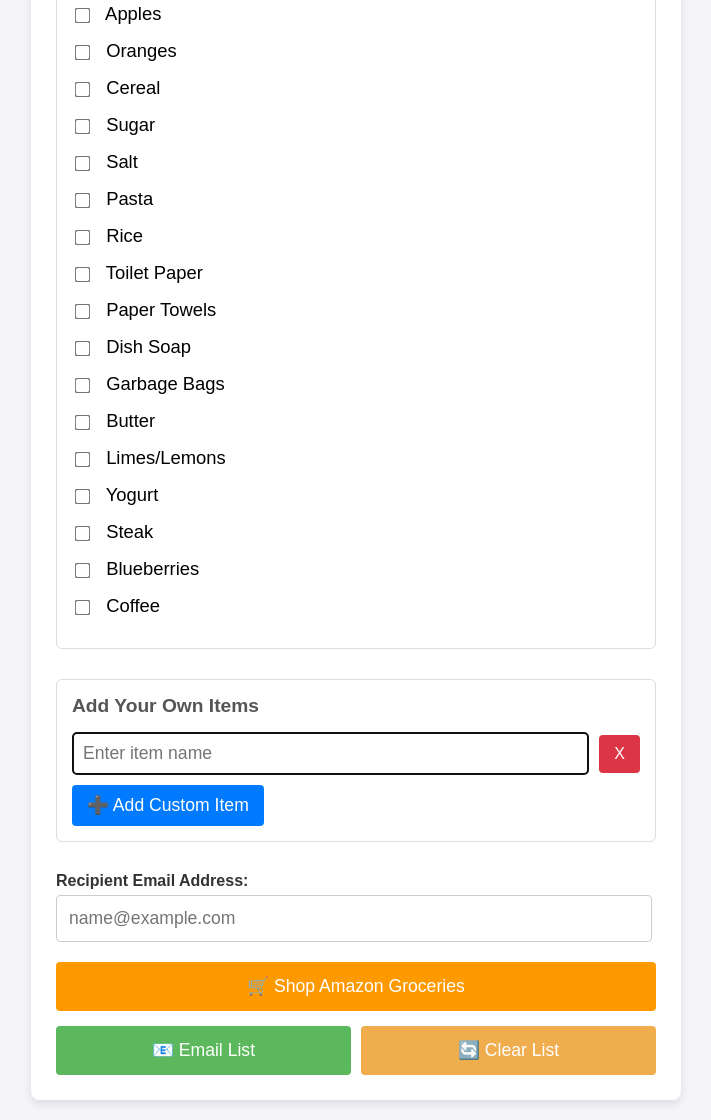
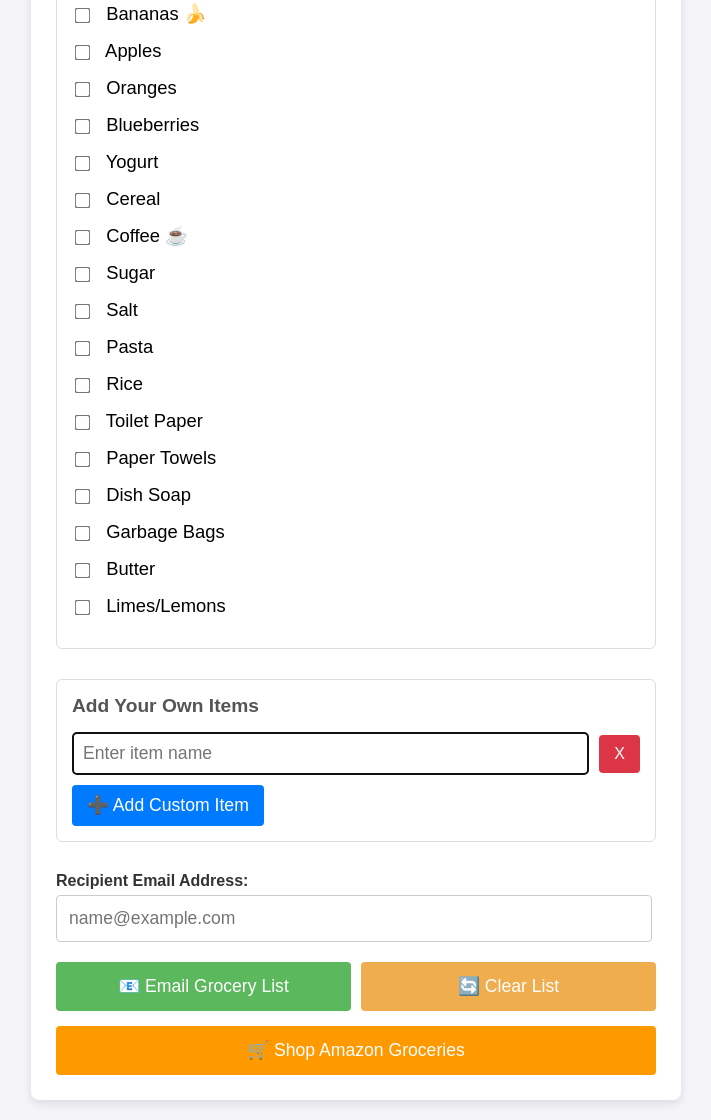
Before and after one commit to ealimon/web-grocery-list, a plain HTML site: page index.html in a window 1280 px wide. Shown: the part 557-1677 px from the top of the page, without its empty margins (284-995 px from the left). Drawn offline with Linux system fonts and the light colour scheme.

Commit message:
Update index.html

```diff
--- a/index.html
+++ b/index.html
@@ -131,29 +131,12 @@
             border-radius: 4px;
         }
 
-        /* Amazon Link Button Styling */
-        #amazon-link-btn {
-            display: block;
-            text-align: center;
-            text-decoration: none;
-            padding: 14px;
-            margin-bottom: 15px;
-            background-color: #ff9900; /* Amazon's color */
-            color: white;
-            border-radius: 4px;
-            font-size: 1.1em;
-            cursor: pointer;
-            transition: background-color 0.3s ease;
-        }
-
-        #amazon-link-btn:hover {
-            background-color: #e68a00;
-        }
-
+        /* Group the Email and Clear buttons together */
         .action-buttons {
             display: flex;
             justify-content: space-between;
             gap: 10px;
+            margin-bottom: 15px; /* Added margin here */
         }
 
         .action-buttons button {
@@ -183,6 +166,24 @@
         #clear-list-btn:hover {
             background-color: #ec971f;
         }
+
+        /* Amazon Link Button Styling - Moved below action buttons */
+        #amazon-link-btn {
+            display: block;
+            text-align: center;
+            text-decoration: none;
+            padding: 14px;
+            background-color: #ff9900; /* Amazon's color */
+            color: white;
+            border-radius: 4px;
+            font-size: 1.1em;
+            cursor: pointer;
+            transition: background-color 0.3s ease;
+        }
+
+        #amazon-link-btn:hover {
+            background-color: #e68a00;
+        }
     </style>
 </head>
 <body>
@@ -207,25 +208,24 @@
         <label for="email-recipient">Recipient Email Address:</label>
         <input type="email" id="email-recipient" placeholder="name@example.com">
 
+        <div class="action-buttons">
+            <button id="email-list-btn" onclick="emailList()">📧 Email Grocery List</button>
+            <button id="clear-list-btn" onclick="clearList()">🔄 Clear List</button>
+        </div>
+
         <a id="amazon-link-btn" href="https://amzn.to/479D0aJ" target="_blank" role="button">
             🛒 Shop Amazon Groceries
         </a>
-
-        <div class="action-buttons">
-            <button id="email-list-btn" onclick="emailList()">📧 Email List</button>
-            <button id="clear-list-btn" onclick="clearList()">🔄 Clear List</button>
-        </div>
     </div>
 </div>
 
 <script>
-    // LIST OF POPULAR ITEMS
+    // LIST OF POPULAR ITEMS WITH EMOJIS
     const POPULAR_ITEMS = [
-        "Milk", "Eggs", "Bread", "Cheese", "Chicken Breast", "Ground Beef", "Potatoes",
-        "Onions", "Tomatoes", "Bananas", "Apples", "Oranges", "Cereal", "Sugar",
+        "Milk 🥛", "Eggs 🥚", "Bread 🍞", "Cheese", "Chicken Breast", "Steak 🥩", "Ground Beef", "Potatoes",
+        "Onions", "Tomatoes", "Bananas 🍌", "Apples", "Oranges", "Blueberries", "Yogurt", "Cereal", "Coffee ☕", "Sugar",
         "Salt", "Pasta", "Rice", "Toilet Paper", "Paper Towels", "Dish Soap",
-        "Garbage Bags", "Butter", "Limes/Lemons",
-        "Yogurt", "Steak", "Blueberries", "Coffee"
+        "Garbage Bags", "Butter", "Limes/Lemons"
     ];
 
     const popularList = document.getElementById('popular-items-list');
@@ -245,13 +245,15 @@
         const savedChecks = JSON.parse(localStorage.getItem('popularChecks')) || {};
 
         POPULAR_ITEMS.forEach(item => {
-            const id = `item-${item.replace(/\s/g, '-')}`;
-            const isChecked = savedChecks[item] ? 'checked' : '';
+            // Remove emojis before creating the ID and saving the value
+            const cleanItem = item.replace(/[\uD800-\uDBFF\uDC00-\uDFFF\u2600-\u26FF\u2700-\u27BF]/g, '').trim();
+            const id = `item-${cleanItem.replace(/\s/g, '-')}`;
+            const isChecked = savedChecks[cleanItem] ? 'checked' : '';
 
             const li = document.createElement('li');
             li.innerHTML = `
                 <label>
-                    <input type="checkbox" id="${id}" value="${item}" ${isChecked}>
+                    <input type="checkbox" id="${id}" value="${cleanItem}" ${isChecked}>
                     <span>${item}</span>
                 </label>
             `;
@@ -261,12 +263,11 @@
 
     // Load and render custom items from local storage
     function loadCustomItems() {
-        const savedCustom = JSON.parse(localStorage.getItem('customItems')) || [""]; // Start with one empty input if none saved
+        const savedCustom = JSON.parse(localStorage.getItem('customItems')) || [""];
 
         customContainer.innerHTML = '';
 
         savedCustom.forEach(value => addCustomItem(value));
-        // If local storage was empty, ensure one input exists
         if (savedCustom.length === 0) {
             addCustomItem();
         }
@@ -289,6 +290,7 @@
     function savePopularItems() {
         const checks = {};
         popularList.querySelectorAll('input[type="checkbox"]').forEach(checkbox => {
+            // Use the clean value saved in the checkbox's 'value' attribute
             checks[checkbox.value] = checkbox.checked;
         });
         localStorage.setItem('popularChecks', JSON.stringify(checks));
@@ -309,19 +311,18 @@
             <input type="text" value="${value}" placeholder="Enter item name">
         `;
 
-        // Add a remove button for the custom item
         const removeBtn = document.createElement('button');
         removeBtn.textContent = 'X';
         removeBtn.onclick = () => {
             row.remove();
-            saveCustomItems(); // Update local storage after removal
+            saveCustomItems();
         };
 
         row.appendChild(removeBtn);
         customContainer.appendChild(row);
 
         if (value === '') {
-            row.querySelector('input').focus(); // Focus on the new input field
+            row.querySelector('input').focus();
         }
     }
 
@@ -332,16 +333,13 @@
             return;
         }
 
-        // 1. Clear popular items
         popularList.querySelectorAll('input[type="checkbox"]').forEach(checkbox => {
             checkbox.checked = false;
         });
 
-        // 2. Clear custom items (reset to one empty input)
         customContainer.innerHTML = '';
-        addCustomItem(); // Add one blank input field
+        addCustomItem();
 
-        // 3. Clear Local Storage for list items
         localStorage.removeItem('popularChecks');
         localStorage.removeItem('customItems');
 
@@ -362,14 +360,14 @@
             return;
         }
 
-        // 1. Get Checked Popular Items
+        // 1. Get Checked Popular Items (using the clean value without emojis)
         const popularItems = Array.from(popularList.querySelectorAll('input[type="checkbox"]:checked'))
             .map(checkbox => checkbox.value);
 
         // 2. Get Custom Items
         const customItems = Array.from(customContainer.querySelectorAll('input[type="text"]'))
             .map(input => input.value.trim())
-            .filter(item => item !== ''); // Filter out empty custom inputs
+            .filter(item => item !== '');
 
         // 3. Combine and Format List
         const allItems = [...popularItems, ...customItems];
@@ -385,10 +383,8 @@
         const emailSubject = 'My Weekly Grocery List';
         const emailBody = `Here is the grocery list:\n\n${listItemsText}\n\nHappy Shopping!`;
 
-        // Encode the subject and body for the mailto link
         const mailtoLink = `mailto:${recipient}?subject=${encodeURIComponent(emailSubject)}&body=${encodeURIComponent(emailBody)}`;
 
-        // Open the user's default email client
         window.location.href = mailtoLink;
     }
 </script>
```
